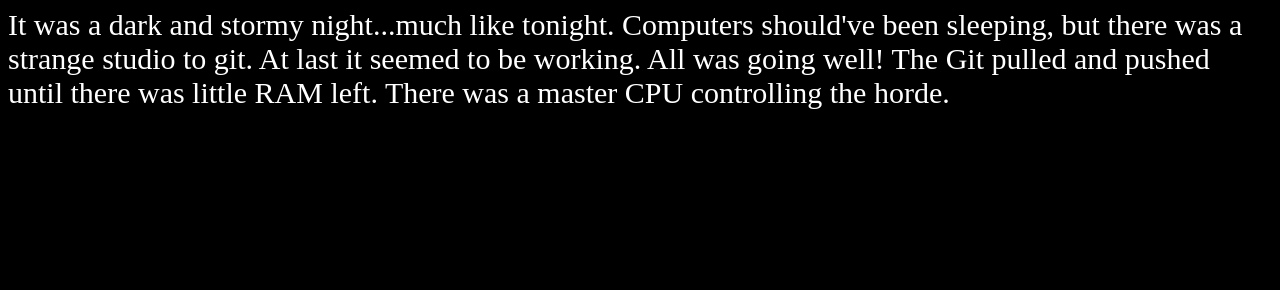
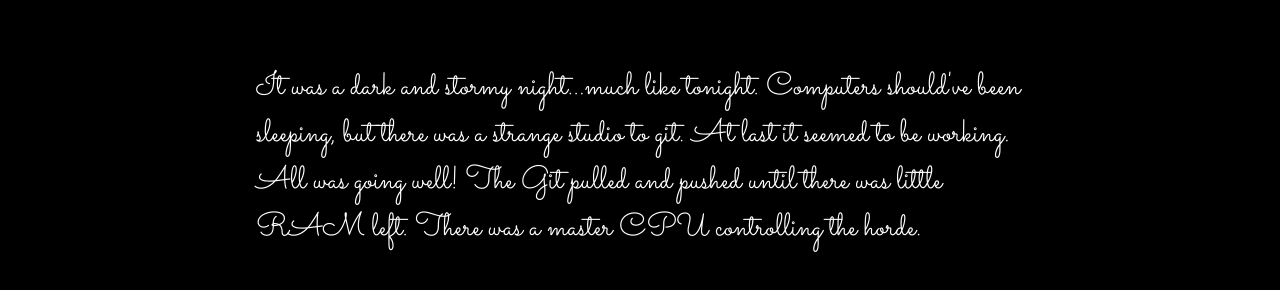
Before and after one commit to JacobNRoman/fireside-neoKnode, a plain HTML site: page index.html in a window 1280 px wide. Drawn offline with Linux system fonts and the light colour scheme.

Commit message:
added more CSS

```diff
--- a/index.html
+++ b/index.html
@@ -1,6 +1,7 @@
 <html>
   <head>
       <link rel="stylesheet" type="text/css" href="style.css">
+      <link href="https://fonts.googleapis.com/css?family=Sacramento" rel="stylesheet">
   </head>
   <body>
     <p>It was a dark and stormy night...much like tonight.
--- a/style.css
+++ b/style.css
@@ -1,5 +1,9 @@
 body {
-    color: white;
-    background-color: black;
-    font-size:30px
-  }
+  color: white;
+  background-color: black;
+  font-family: 'Sacramento', cursive;
+  font-size: 32px;
+  margin-top: 5%;
+  margin-left: 20%;
+  margin-right: 20%;
+}
```
